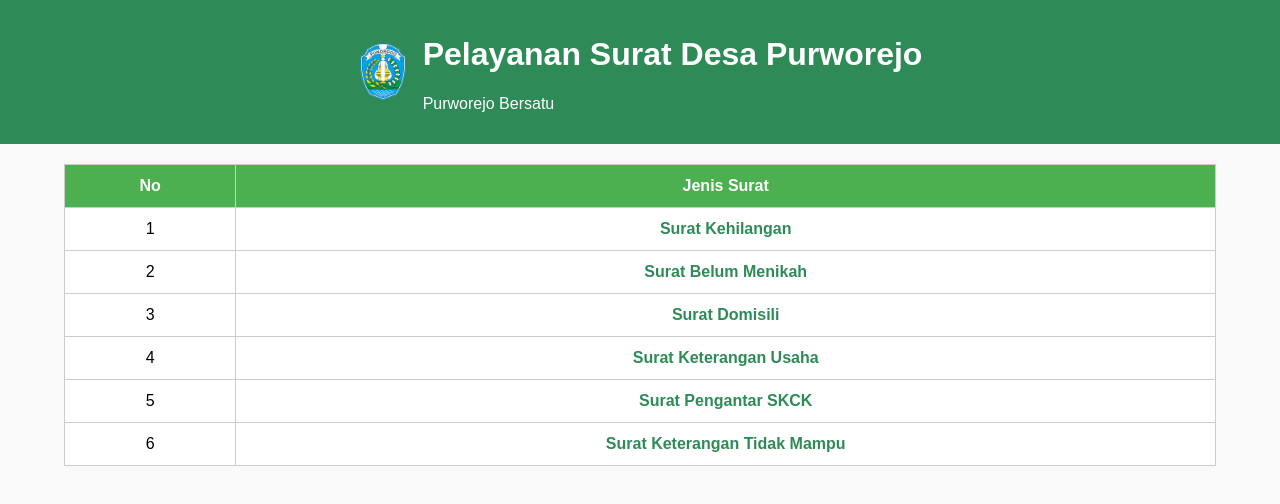
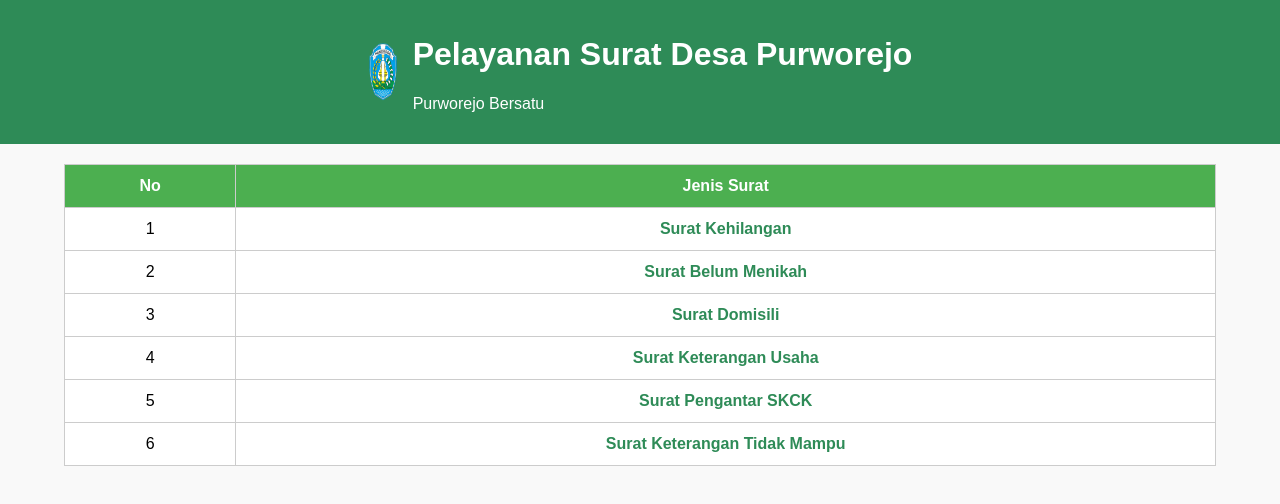
Before and after one commit to purworejobersatu/surat-desa-purworejo, a plain HTML site: page index.html in a window 1280 px wide. Drawn offline with Linux system fonts and the light colour scheme.

Commit message:
Update index.html

```diff
--- a/index.html
+++ b/index.html
@@ -53,7 +53,7 @@
 <body>
 
 <header>
-    <img src="logo-kabupaten-ponorogo copy.png" alt="logo-kabupaten-ponorogo copy.png" width="50">
+    <img src="logo-kabupaten-ponorogo copy.png" alt="logo-kabupaten-ponorogo copy.png" width="30">
     <div>
         <h1>Pelayanan Surat Desa Purworejo</h1>
         <p>Purworejo Bersatu</p>
```
